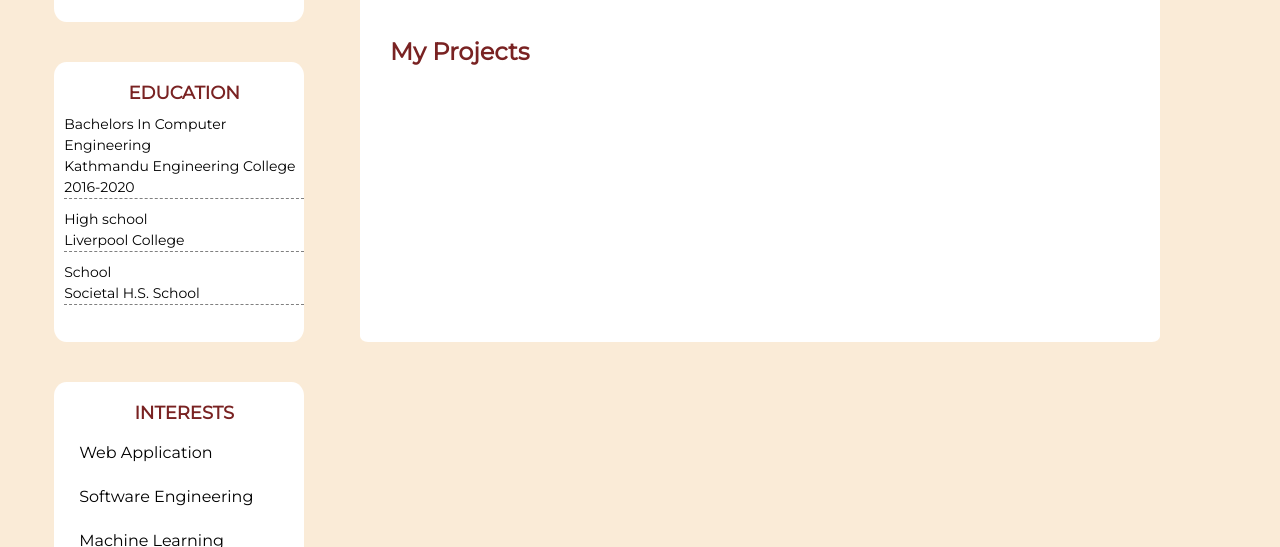
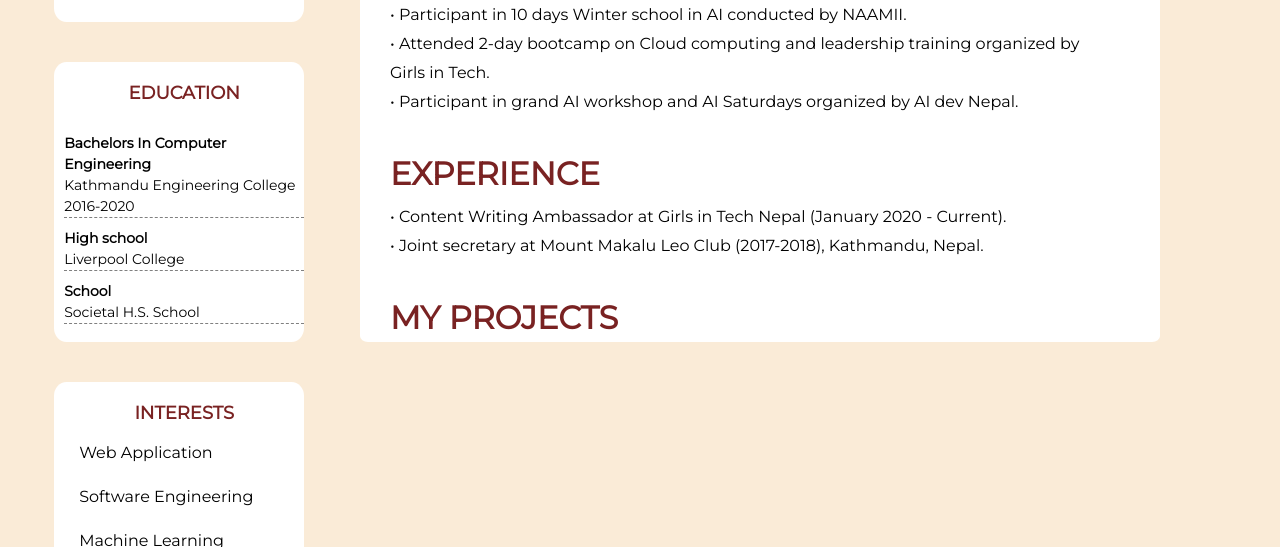
Before and after one commit to salina-k/salina-k.github.io, a plain HTML site: page index.html in a window 1280 px wide. Shown: the part 718-1265 px from the top of the page. Drawn offline with Linux system fonts and the light colour scheme; no server answers.

Commit message:
added some tags

```diff
--- a/index.html
+++ b/index.html
@@ -21,6 +21,7 @@
 
             <div class="social-media">
                 <p><b>CONTACT ME</b></p>
+                <p>salinakarki00@gmail.com</p>
                 <ul>
                     <li><a href="https://www.facebook.com/salina.karki.37"><i class="fa fa-facebook"></i></a></li>
                     <li><a href="https://github.com/salina-k"><i class="fa fa-github"></i></a></li>
@@ -33,10 +34,10 @@
 
     <div class="container">
         <div class="box">
-            <h1>EDUCATION</h1>
-            <p class="education">Bachelors In Computer Engineering<br>Kathmandu Engineering College<br>2016-2020</p>
-            <p class="education">High school <br>Liverpool College<br></p>
-            <p class="education">School<br>Societal H.S. School</p>
+            <h1>EDUCATION</h1><br>
+            <p class="education"><b>Bachelors In Computer Engineering</b><br>Kathmandu Engineering College<br>2016-2020</p>
+            <p class="education"><b>High school</b><br>Liverpool College<br></p>
+            <p class="education"><b>School</b><br>Societal H.S. School</p>
         </div>
     </div>
 
@@ -56,14 +57,21 @@
     <div class="main-container">
         <div class="box">
             <div class="projects">
-                <h1>Bio</h1>
+                <h1>BIO</h1>
                 <p> I am currently a 7th semester Computer engineering student. I aspire to become a full stack software developer and I am also an AI/ML enthusiast. </p><br>
-                <h1>Experience</h1>
+
+                <h1>TRAININGS AND PARTICIPATIONS</h1>
+                   <p> • 3-day JavaScript workshop for beginners at Creative Institute of Business & Technology.<br>
+                    • Participant in 10 days Winter school in AI conducted by NAAMII.<br>
+                    • Attended 2-day bootcamp on Cloud computing and leadership training organized by Girls in Tech.<br>
+                    • Participant in grand AI workshop and AI Saturdays organized by AI dev Nepal. </p><br>
+
+                <h1>EXPERIENCE</h1>
                 <p>
                     • Content Writing Ambassador at Girls in Tech Nepal (January 2020 - Current).<br>
                     • Joint secretary at Mount Makalu Leo Club (2017-2018), Kathmandu, Nepal.
                 </p><br>
-                <h2>My Projects</h2>
+                <h1>MY PROJECTS</h1>
                 <ul id="repos"></ul>
             </div>
         </div>
```
